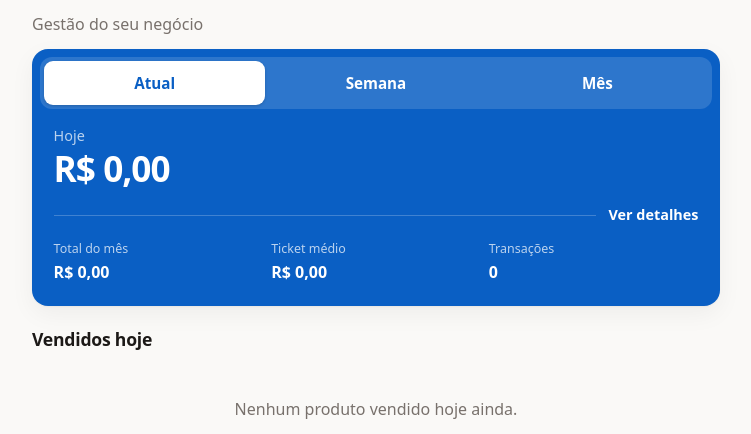
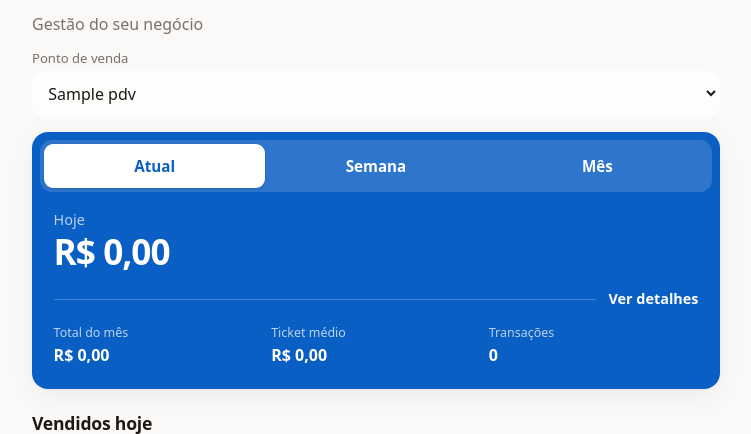
Before and after one commit to bryansfzendron/Mercadinho, a PHP site: page / in a window 1280 px wide. Shown: the part 49-483 px from the top of the page, without its empty margins (264-1015 px from the left). Run offline with PHP 8.4, Linux system fonts and the light colour scheme; the visitor is signed in with stand-in values (Sample User, id 1); tables that the repository leaves empty hold one stand-in row (values such as "Sample post").

Commit message:
Inicio: filtro de ponto de venda
A capa (hoje, semana, mes e a lista do que saiu) pode mostrar um PDV so.
A escolha fica na sessao: voltar ao Inicio pela barra de baixo nao joga de
volta para a soma de todos. O "Ver detalhes" lista as transacoes do mesmo
PDV, com um atalho para voltar a ver todos. Com um PDV so, o filtro nao
aparece.

Co-Authored-By: Claude Opus 5.5 <noreply@anthropic.com>

```diff
--- a/app/routes.php
+++ b/app/routes.php
@@ -148,7 +148,10 @@ function rota_login(string $m): void
  */
 function rota_inicio(array $u): void
 {
-    $painel = vendas_painel();
+    $pdvs   = vendas_pdvs();
+    $pdv_id = inicio_pdv_escolhido($pdvs);
+
+    $painel = vendas_painel(null, $pdv_id);
     // A semana inteira de uma vez: o grafico deixa escolher qualquer dia, e a
     // lista embaixo tem que acompanhar sem voltar ao servidor. Sao os mesmos
     // dias que o cartao desenha (e nao date() de novo), senao a virada de
@@ -156,7 +159,8 @@ function rota_inicio(array $u): void
     // com o numero logo acima dela.
     $cru = vendas_produtos_por_dia(
         min($painel['mes']['de'], $painel['semana']['de']),
-        $painel['semana']['ate']
+        $painel['semana']['ate'],
+        $pdv_id
     );
     $vendidos = vendas_produtos_dobrar($cru) + [
         'semana' => vendas_produtos_juntar($cru, $painel['semana']['de'], $painel['semana']['ate']),
@@ -173,8 +177,9 @@ function rota_inicio(array $u): void
     // dia a dia custaria uma consulta por dia para mover a contribuicao na
     // terceira casa.
     $janela = [
-        'de'  => min($painel['mes']['de'], $painel['semana']['de']),
-        'ate' => $painel['semana']['ate'],
+        'de'     => min($painel['mes']['de'], $painel['semana']['de']),
+        'ate'    => $painel['semana']['ate'],
+        'pdv_id' => $pdv_id,
     ];
     $params         = custos_parametros();
     $por_pdv_forma  = vendas_por_pdv_forma($janela);
@@ -188,11 +193,34 @@ function rota_inicio(array $u): void
         );
     }
 
-    ver('inicio', compact('painel', 'vendidos', 'pct_variavel'), 'Inicio');
+    ver('inicio', compact('painel', 'vendidos', 'pct_variavel', 'pdvs', 'pdv_id'), 'Inicio');
 }
 
 /**
- * As transacoes de hoje, sem filtro nenhum.
+ * O PDV que a capa esta mostrando: 0 e todos.
+ *
+ * Fica na sessao, e nao so na URL como no dashboard: quem cuida de um
+ * mercadinho so abre o app querendo ver aquele, e voltar ao Inicio pela barra
+ * de baixo (que leva para "/", sem parametro) nao pode jogar de volta para a
+ * soma de todos. Escolher "todos" no filtro limpa.
+ *
+ * PDV que saiu da lista (desligado, sem venda) volta para todos: guardado na
+ * sessao, ele deixaria a capa zerada sem o filtro mostrar por que.
+ */
+function inicio_pdv_escolhido(array $pdvs): int
+{
+    if (isset($_GET['pdv_id'])) {
+        $_SESSION['inicio_pdv'] = (int) $_GET['pdv_id'];
+    }
+    $id = (int) ($_SESSION['inicio_pdv'] ?? 0);
+    if ($id > 0 && !in_array($id, array_map('intval', array_column($pdvs, 'id')), true)) {
+        $id = $_SESSION['inicio_pdv'] = 0;
+    }
+    return $id;
+}
+
+/**
+ * As transacoes de hoje, do mesmo PDV que a capa estiver mostrando.
  *
  * Hoje e so hoje: esta tela e o "Ver detalhes" do cartao da capa, que fala do
  * dia — abrir trinta dias aqui responderia outra pergunta e faria o total da
@@ -207,12 +235,26 @@ function rota_transacoes(array $u): void
     $hoje = date('Y-m-d');
     $f = ['de' => $hoje, 'ate' => $hoje];
 
+    // O cartao da capa pode estar mostrando um PDV so: a lista tem que ser a
+    // do numero de onde se clicou.
+    $pdvs   = vendas_pdvs();
+    $pdv_id = inicio_pdv_escolhido($pdvs);
+    $pdv_nome = '';
+    if ($pdv_id > 0) {
+        $f['pdv_id'] = $pdv_id;
+        foreach ($pdvs as $p) {
+            if ((int) $p['id'] === $pdv_id) {
+                $pdv_nome = (string) $p['nome'];
+            }
+        }
+    }
+
     $pag    = vendas_paginacao(vendas_transacoes_contar($f), (int) ($_GET['p'] ?? 1));
     $linhas = vendas_transacoes($f, $pag);
     $itens  = vendas_itens_das(array_column($linhas, 'id'));
     $formas = vendas_formas_rotulos();
 
-    ver('transacoes', compact('linhas', 'itens', 'pag', 'f', 'formas'), 'Transações');
+    ver('transacoes', compact('linhas', 'itens', 'pag', 'f', 'formas', 'pdv_nome'), 'Transações');
 }
 
 function rota_notas(array $u): void
--- a/app/vendas.php
+++ b/app/vendas.php
@@ -656,8 +656,9 @@ function vendas_semana(string $dia): array
  * desligado e brigaria com o resto das telas.
  *
  * @param string|null $hoje injetavel para teste; padrao e a data de hoje
+ * @param int $pdv_id so aquele ponto de venda; 0 e todos
  */
-function vendas_painel(?string $hoje = null): array
+function vendas_painel(?string $hoje = null, int $pdv_id = 0): array
 {
     $hoje = $hoje ?: date('Y-m-d');
     [$sem_de, $sem_ate] = vendas_semana($hoje);
@@ -669,7 +670,7 @@ function vendas_painel(?string $hoje = null): array
     // cair no mes passado) ate o fim da semana. Dela saem os tres numeros do
     // cartao: hoje e uma linha, a semana e uma fatia e o mes e outra.
     $de = min($mes_de, $sem_de);
-    [$onde, $args] = vendas_filtro_sql(['de' => $de, 'ate' => $sem_ate]);
+    [$onde, $args] = vendas_filtro_sql(['de' => $de, 'ate' => $sem_ate, 'pdv_id' => $pdv_id]);
     $linhas = q(
         'SELECT DATE(v.data_hora) AS dia, COUNT(*) AS n,
                 COALESCE(SUM(v.valor_pago), 0) AS total
@@ -738,9 +739,9 @@ function vendas_painel(?string $hoje = null): array
  * Agrupa pela mesma chave do relatorio (EAN, senao codigo interno, senao a
  * descricao): o mesmo refrigerante vendido em tres compras e uma linha so.
  */
-function vendas_produtos_por_dia(string $de, string $ate): array
+function vendas_produtos_por_dia(string $de, string $ate, int $pdv_id = 0): array
 {
-    [$onde, $args] = vendas_filtro_sql(['de' => $de, 'ate' => $ate]);
+    [$onde, $args] = vendas_filtro_sql(['de' => $de, 'ate' => $ate, 'pdv_id' => $pdv_id]);
 
     return q(
         'SELECT DATE(v.data_hora) AS dia,
--- a/app/views/inicio.php
+++ b/app/views/inicio.php
@@ -26,6 +26,8 @@
  * e quanto custou — a mesma conta e os mesmos numeros da aba de vendas.
  *
  * @var array $vendidos 'Y-m-d' => produtos daquele dia, mais 'semana'
+ * @var array $pdvs     os PDVs com venda, para o filtro
+ * @var int   $pdv_id   o PDV mostrado; 0 e todos
  */
 $h = $painel['hoje'];
 $m = $painel['mes'];
@@ -84,6 +86,22 @@ $lista_vendidos = static function (array $produtos, string $vazio): string {
 };
 ?>
 <p class="inicio-sub">Gestão do seu negócio</p>
+
+<?php // Com um PDV so, o filtro escolheria entre ele e ele mesmo. ?>
+<?php if (count($pdvs) > 1 || $pdv_id > 0): ?>
+<form method="get" action="/" class="filtro-pdv">
+    <label>Ponto de venda
+        <select name="pdv_id" onchange="this.form.submit()">
+            <option value="0">todos</option>
+            <?php foreach ($pdvs as $p): ?>
+                <option value="<?= (int) $p['id'] ?>" <?= $pdv_id === (int) $p['id'] ? 'selected' : '' ?>>
+                    <?= e($p['nome']) ?>
+                </option>
+            <?php endforeach; ?>
+        </select>
+    </label>
+</form>
+<?php endif; ?>
 
 <section class="painel" data-painel>
     <div class="segmento" role="tablist" aria-label="Período" style="--itens:3">
--- a/app/views/transacoes.php
+++ b/app/views/transacoes.php
@@ -15,6 +15,7 @@
  * @var array $pag    a paginação já calculada
  * @var array $f      o dia mostrado (de = ate = hoje)
  * @var array $formas forma bruta => nome de gente
+ * @var string $pdv_nome o PDV escolhido na capa; vazio e todos
  */
 ?>
 <h1 class="titulo-icone">
@@ -26,7 +27,9 @@
     </svg>
     Transações de hoje
 </h1>
-<p class="meta">As compras dos seus pontos de venda hoje.</p>
+<p class="meta"><?= $pdv_nome !== ''
+    ? 'As compras de ' . e($pdv_nome) . ' hoje. <a href="/?pdv_id=0">Ver todos os PDVs</a>'
+    : 'As compras dos seus pontos de venda hoje.' ?></p>
 
 <p class="faixa-periodo"><span><?= data_fmt($f['de']) ?></span></p>
 
--- a/testes/vendas.php
+++ b/testes/vendas.php
@@ -151,6 +151,9 @@ checar('datas viram inicio e fim do dia',
     [$args2[1], $args2[2]], ['2026-09-01 00:00:00', '2026-09-06 23:59:59']);
 checar('pdv e forma entram como parametro', [$args2[3], $args2[4]], [3, 'Pix']);
 checar('nada do filtro vai concatenado no SQL', strpos($onde2, '2026-09-01'), false);
+// A capa manda pdv_id = 0 quando o filtro esta em "todos": tem que ser igual
+// a nao filtrar, e nao "v.pdv_id = 0", que zeraria o cartao.
+checar('pdv 0 e todos os PDVs', vendas_filtro_sql(['pdv_id' => 0]), vendas_filtro_sql([]));
 
 // A transacao e no bolo, entao a categoria filtra pela compra que levou algo
 // dela — um EXISTS contra os itens, nao um join que multiplicaria a linha.
```
